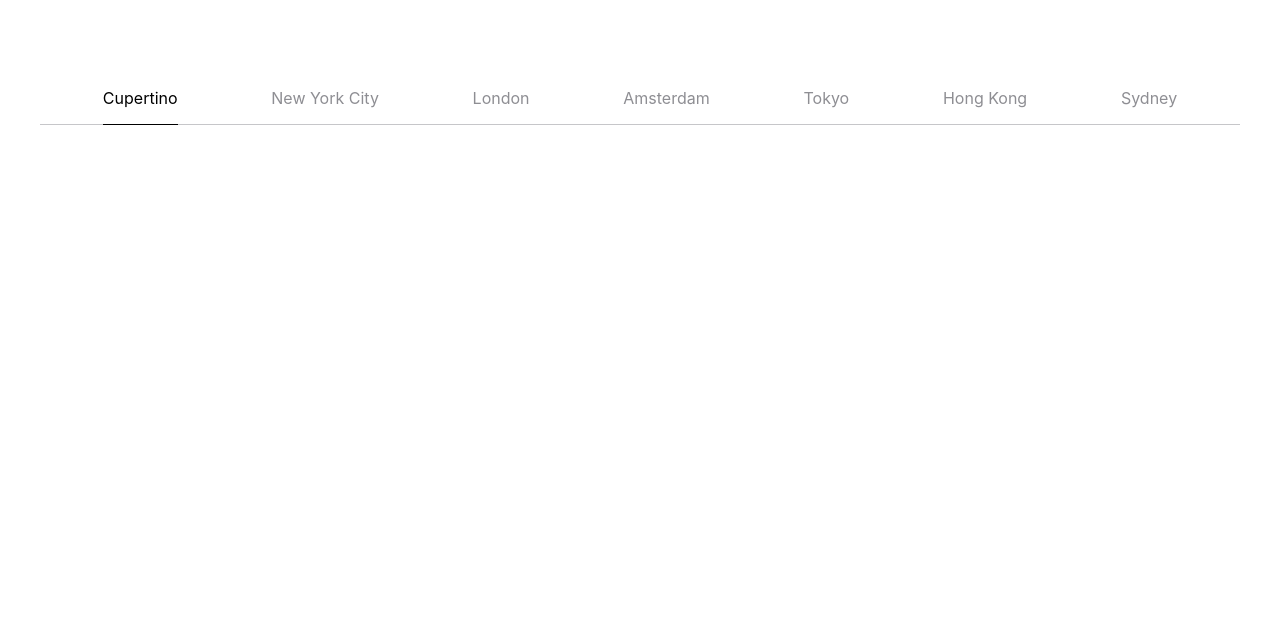
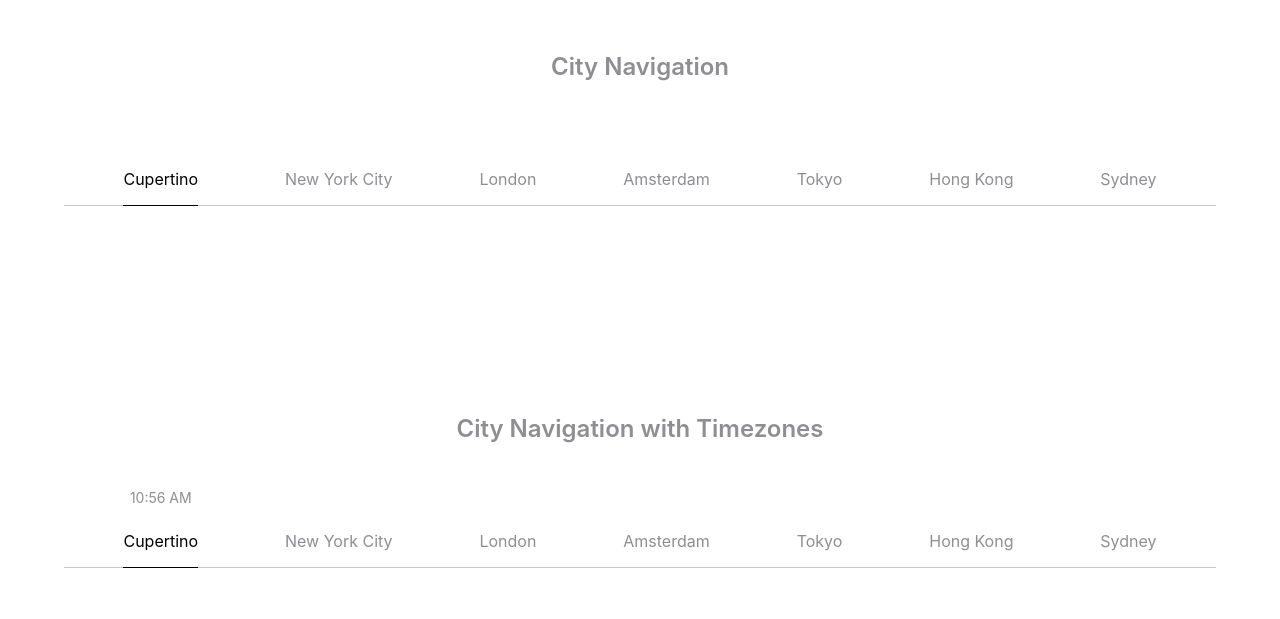
Before and after one commit to ianbuchanan42/city-navigation-component, a plain HTML site: page index.html in a window 1280 px wide. Drawn offline with Linux system fonts and the light colour scheme.

Commit message:
feat: add basic timezone bonus feature

```diff
--- a/index.html
+++ b/index.html
@@ -9,7 +9,14 @@
   <body>
     <header></header>
     <main>
-      <div class="city-navigation-component"></div>
+      <section>
+        <h2>City Navigation</h2>
+        <div class="city-navigation-component"></div>
+      </section>
+      <section>
+        <h2>City Navigation with Timezones</h2>
+        <div class="city-navigation-component"></div>
+      </section>
     </main>
     <footer></footer>
     <script src="script.js"></script>
--- /dev/null
+++ b/navigation-time.json
@@ -0,0 +1,39 @@
+{
+  "cities": [
+    {
+      "section": "cupertino",
+      "label": "Cupertino",
+      "timezone": "America/Los_Angeles"
+    },
+    {
+      "section": "new-york-city",
+      "label": "New York City",
+      "timezone": "America/New_York"
+    },
+    {
+      "section": "london",
+      "label": "London",
+      "timezone": "Europe/London"
+    },
+    {
+      "section": "amsterdam",
+      "label": "Amsterdam",
+      "timezone": "Europe/Amsterdam"
+    },
+    {
+      "section": "tokyo",
+      "label": "Tokyo",
+      "timezone": "Asia/Tokyo"
+    },
+    {
+      "section": "hong-kong",
+      "label": "Hong Kong",
+      "timezone": "Asia/Hong_Kong"
+    },
+    {
+      "section": "sydney",
+      "label": "Sydney",
+      "timezone": "Australia/Sydney"
+    }
+  ]
+}
--- a/script.js
+++ b/script.js
@@ -5,6 +5,9 @@ class CityNavigationComponent {
     this.navItems = [];
     this.slidingBar = null;
     this.currentCity = null;
+    this.timeInterval = null;
+    // maybe should be a check for timezone all instead of some
+    this.hasTimezones = this.cities.every((city) => city.timezone);
     this.init();
   }
 
@@ -12,6 +15,7 @@ class CityNavigationComponent {
     this.createStructure();
     this.renderNavigation();
     this.setupEventListeners();
+    this.startTimeUpdates();
   }
 
   createStructure() {
@@ -71,9 +75,23 @@ class CityNavigationComponent {
     button.setAttribute('role', 'tab');
     button.setAttribute('aria-selected', index === 0);
 
+    // Create container for label and time
+    const contentContainer = document.createElement('div');
+    contentContainer.classList.add('button-content');
+
     // Set the visible text label
-    button.textContent = city.label;
+    const label = document.createElement('span');
+    label.textContent = city.label;
+    contentContainer.appendChild(label);
 
+    // Add time display element
+    if (this.hasTimezones) {
+      const timeDisplay = document.createElement('span');
+      timeDisplay.classList.add('time-display', 'hidden');
+      contentContainer.appendChild(timeDisplay);
+    }
+
+    button.appendChild(contentContainer);
     return button;
   }
 
@@ -139,6 +157,9 @@ class CityNavigationComponent {
 
     // Update the sliding bar position to match the new active item
     this.updateSlidingBar();
+
+    // Update the time display for the newly selected city
+    this.updateTimeDisplay();
   }
 
   // Update the sliding bar under the current city
@@ -159,6 +180,70 @@ class CityNavigationComponent {
       this.slidingBar.style.left = `${rect.left - navRect.left}px`;
     }
   }
+
+  //TIMEZONE OPTION
+  //Following method is used to update the time display
+
+  // Keeps the time display updated
+  startTimeUpdates() {
+    // Update time immediately
+    this.updateTimeDisplay();
+
+    // Update time every minute
+    this.timeInterval = setInterval(() => {
+      this.updateTimeDisplay();
+    }, 60000); // 60000ms = 1 minute
+  }
+
+  updateTimeDisplay() {
+    // Early return if we don't have timezone to express
+    if (!this.hasTimezones) return;
+
+    const activeItem = this.navItems.querySelector('.nav-item.active');
+    if (!activeItem) {
+      this.navItems.querySelectorAll('.time-display').forEach((display) => {
+        display.classList.remove('visible');
+        display.classList.add('hidden');
+      });
+      return;
+    }
+
+    try {
+      const time = new Date().toLocaleTimeString('en-US', {
+        timeZone: this.currentCity.timezone,
+        hour: 'numeric',
+        minute: '2-digit',
+        hour12: true,
+      });
+
+      // Hide all time displays
+      this.navItems.querySelectorAll('.time-display').forEach((display) => {
+        display.classList.remove('visible');
+        display.classList.add('hidden');
+      });
+
+      // Show only the active button's time display
+      const activeTimeDisplay = activeItem.querySelector('.time-display');
+      activeTimeDisplay.textContent = time;
+
+      // requestAnimationFrame ensures smooth visual updates by:
+      // 1. Synchronizing with the browser's render cycle (typically 60fps)
+      // 2. Preventing layout thrashing by batching DOM updates
+      // 3. Ensuring the text content is updated before showing the element
+      // This is especially important for time displays to prevent flickering
+      // and ensure smooth transitions between updates
+      requestAnimationFrame(() => {
+        activeTimeDisplay.classList.remove('hidden');
+        activeTimeDisplay.classList.add('visible');
+      });
+    } catch (error) {
+      console.error('Error updating time:', error);
+      this.navItems.querySelectorAll('.time-display').forEach((display) => {
+        display.classList.remove('visible');
+        display.classList.add('hidden');
+      });
+    }
+  }
 }
 
 // Initialize the navigation when the DOM is loaded and ready to go!
@@ -171,10 +256,20 @@ document.addEventListener('DOMContentLoaded', async () => {
     const response = await fetch('navigation.json');
     const { cities } = await response.json();
     // Select element to attach the city navigation component to
-    const wrapper = document.querySelector('.city-navigation-component');
+    const wrapper = document.querySelectorAll('.city-navigation-component')[0];
     // Create and initialize the city navigation component passing in the wrapper and cities
     new CityNavigationComponent(wrapper, cities);
+
+    // Fetch Cities with Timezones
+    const responseWithTime = await fetch('navigation-time.json');
+    const dataWithTime = await responseWithTime.json();
+    // Create and initialize the city navigation component passing in the wrapper and cities
+    const wrapperWithTime = document.querySelectorAll(
+      '.city-navigation-component'
+    )[1];
+    new CityNavigationComponent(wrapperWithTime, dataWithTime.cities);
   } catch (error) {
+    // error handling for testing purposes
     const wrapper = document.querySelector('.city-navigation-component');
     const errorMessage = document.createElement('div');
     errorMessage.setAttribute('role', 'alert');
--- a/styles.css
+++ b/styles.css
@@ -1,4 +1,27 @@
-/* City Navigation Component */
+/* Base styles for the demo page */
+body {
+  font-family: -apple-system, BlinkMacSystemFont, 'SF Pro Text',
+    'Helvetica Neue', Helvetica, Arial, sans-serif;
+  background-color: white;
+  padding: 2rem;
+  margin: 0;
+}
+
+/* Section spacing for demo layout */
+section {
+  margin-bottom: 10rem;
+}
+
+/* Section headings */
+h2 {
+  font-size: 1.5rem;
+  font-weight: 600;
+  margin-bottom: 1rem;
+  text-align: center;
+  color: #8e8e93;
+}
+
+/* Main component container */
 .city-navigation-component {
   font-family: -apple-system, BlinkMacSystemFont, 'SF Pro Text',
     'Helvetica Neue', Helvetica, Arial, sans-serif;
@@ -9,11 +32,13 @@
   -webkit-font-smoothing: antialiased;
 }
 
+/* Navigation container */
 .city-navigation-component .city-nav {
   position: relative;
   padding: 1rem;
 }
 
+/* Navigation items container */
 .city-navigation-component .nav-items {
   display: flex;
   gap: 2rem;
@@ -23,6 +48,7 @@
   padding: 0 2rem;
 }
 
+/* Individual navigation items */
 .city-navigation-component .nav-item {
   cursor: pointer;
   padding: 0.5rem 0;
@@ -31,27 +57,28 @@
   position: relative;
   font-size: 1rem;
   font-weight: 400;
-  outline: none; /* Remove default outline */
+  outline: none;
 }
 
-/* Hover effect using Apple blue */
+/* Hover state for navigation items */
 .city-navigation-component .nav-item:hover {
   color: #007aff;
 }
 
+/* Active state for navigation items */
 .city-navigation-component .nav-item.active {
   color: #000000;
   cursor: default;
 }
 
-/* Focus effect using Apple blue */
-/* Added to make the focus effect less intrusive with button text */
+/* Focus state for accessibility */
 .city-navigation-component .nav-item:focus-visible {
   outline: 2px solid #007aff;
   outline-offset: 4px;
   border-radius: 4px;
 }
 
+/* Sliding bar container */
 .city-navigation-component .nav-bar-container {
   position: relative;
   width: 100%;
@@ -60,6 +87,7 @@
   justify-content: center;
 }
 
+/* Background line for the sliding bar */
 .city-navigation-component .nav-bar-background {
   position: absolute;
   bottom: 0;
@@ -70,6 +98,7 @@
   opacity: 0.5;
 }
 
+/* Animated sliding bar */
 .city-navigation-component .sliding-bar {
   position: absolute;
   bottom: 0;
@@ -80,14 +109,12 @@
   z-index: 1;
 }
 
-/* Transition effect for the sliding bar */
-/* we were seeing the transition when the page loaded */
-/* this class is added to the sliding bar on first user click */
+/* Transition for sliding bar animation */
 .city-navigation-component .sliding-bar.transition {
   transition: all 0.3s ease;
 }
 
-/* Component-specific reset */
+/* Reset button styles */
 .city-navigation-component button {
   -webkit-appearance: none;
   appearance: none;
@@ -100,6 +127,7 @@
   cursor: pointer;
 }
 
+/* Error message styling */
 .city-navigation-component .error-message {
   color: #ff3b30;
   font-size: 0.875rem;
@@ -110,7 +138,62 @@
   margin: 1rem 0;
 }
 
+/* Error message paragraph */
 .city-navigation-component .error-message p {
   margin: 0;
   line-height: 1.4;
 }
+
+/* Time display styling for city navigation
+   Uses absolute positioning with transform for smooth animations
+   and better performance than top/left positioning */
+.city-navigation-component .time-display {
+  /* Position above the button with some spacing */
+  position: absolute;
+  bottom: calc(100% + 10px);
+  /* Center horizontally using transform instead of left/right
+     This provides better performance and smoother animations */
+  left: 50%;
+  transform: translateX(-50%) translateY(0);
+
+  /* Typography styling for readability */
+  font-size: 0.875rem;
+  font-weight: 400;
+  color: #8e8e93;
+
+  /* Prevent layout shifts by maintaining consistent height */
+  min-height: 1.5rem;
+
+  /* Initial hidden state with opacity and visibility
+     Using both properties ensures proper hiding across browsers */
+  opacity: 0;
+  visibility: hidden;
+
+  /* Smooth transition for all properties
+     Using cubic-bezier for a natural easing curve */
+  transition: all 0.3s cubic-bezier(0.4, 0, 0.2, 1);
+
+  /* Prevent interaction with the time display
+     Ensures it doesn't interfere with button clicks */
+  pointer-events: none;
+
+  /* Ensure text stays on one line and is centered */
+  text-align: center;
+  white-space: nowrap;
+}
+
+/* Visible state - fully opaque and visible
+   Transform ensures the element is centered and in position */
+.city-navigation-component .time-display.visible {
+  opacity: 1;
+  visibility: visible;
+  transform: translateX(-50%) translateY(0);
+}
+
+/* Hidden state - slides down slightly while fading out
+   Creates a subtle but polished exit animation */
+.city-navigation-component .time-display.hidden {
+  opacity: 0;
+  visibility: hidden;
+  transform: translateX(-50%) translateY(10px);
+}
```
Also changed, not shown: 1 other file.
